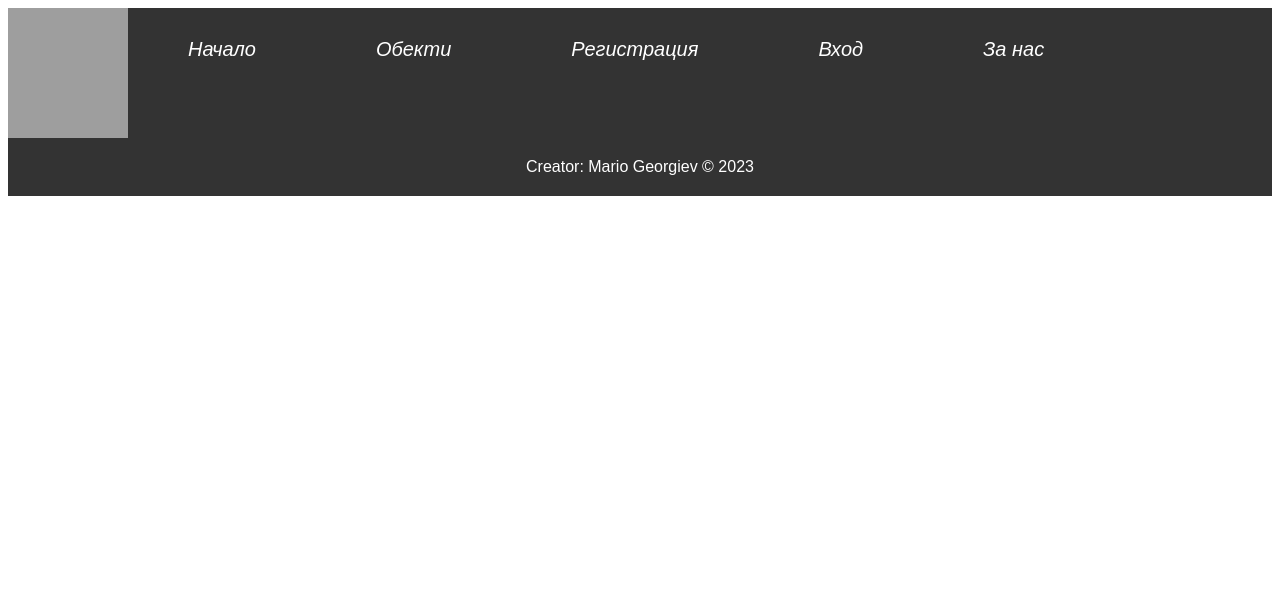
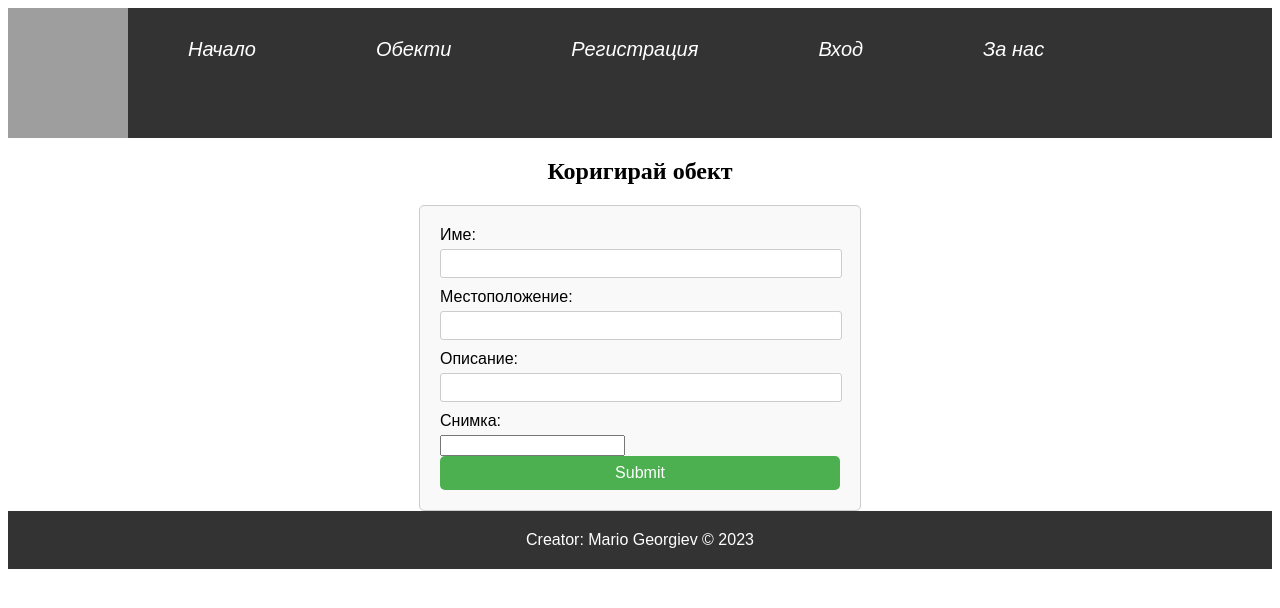
Before and after one commit to lenzarata93/react-project, a React (Vite) app in the folder client/: page /places/edit/1 in a window 1280 px wide. Shown: the top 608 px of the page. Built offline with nearby package versions, Linux system fonts and the light colour scheme; sample sign-in values are in the browser's storage; grey boxes are pictures that could not be loaded.

Commit message:
add Edit Page
adding custom css to details page

```diff
--- a/client/src/App.jsx
+++ b/client/src/App.jsx
@@ -11,6 +11,7 @@ import { useState } from 'react'
 import AuthContext from './components/contexts/authContext'
 import * as authService from './services/authService'
 import AuthGuard from './components/AuthGuard'
+import PlaceEdit from './components/Places/Place-Edit'
 
 function App() {
   const navigate = useNavigate();
@@ -60,6 +61,7 @@ function App() {
      <Routes>
       <Route path='/places' element = { <PlacesList />} />
       <Route path='/places/:id' element = {<PlaceDetails />} />
+      <Route path='/places/edit/:id' element = {<PlaceEdit />} />
       <Route path='/registration' element={<Registration />} />
       <Route path='/login' element = {<Login />} />
 
--- a/client/src/components/AuthGuard.jsx
+++ b/client/src/components/AuthGuard.jsx
@@ -1,7 +1,6 @@
 import { useContext } from "react"
 import AuthContext from "./contexts/authContext"
 import { Navigate, Outlet } from "react-router-dom";
-import Login from "./Users/User-Login";
 
     export default function AuthGuard (props){
         const {isAuth} = useContext(AuthContext);
--- a/client/src/components/Places/Place-Details.jsx
+++ b/client/src/components/Places/Place-Details.jsx
@@ -20,6 +20,10 @@ return (<>
     <img className= "img" src={place.imgUrl} alt={place.name} />
     <p>{place.description}</p>
     <p><strong>Местоположение:</strong> {place.location}</p>
+    <div className={styles.divBtn}>
+    <button className={styles.btn}>Промени</button>
+    <button className={styles.btn}>Изтрий</button>
+    </div>
 
     <div className={styles.addComment}>
         <textarea placeholder="Добави коментар"></textarea>
--- a/client/src/components/Places/Place-Details.module.css
+++ b/client/src/components/Places/Place-Details.module.css
@@ -37,3 +37,24 @@
   .addComment button:hover {
     background-color: #0056b3;
   }
+
+.btn {  width: 100%;
+  max-width:150px;
+  padding: 15px 50px;
+  border: 10px;
+  border-radius: 1000=px;
+  background-color: #007bff;
+  color: white;
+  cursor: pointer;
+  transition: background-color 0.3s ease;
+}
+ .btn:hover {
+  background-color: #0056b3;
+}
+
+.divBtn {
+  display: flex;
+  flex-direction: column;
+  align-items: center;
+  margin-bottom: 30px;
+}
--- /dev/null
+++ b/client/src/components/Places/Place-Edit.jsx
@@ -0,0 +1,23 @@
+export default function PlaceEdit(){
+
+    return(
+        <section>
+        <h1>
+
+            <center>Коригирай обект </center>
+            </h1>
+        <form >
+          <label htmlFor="name">Име:</label>
+          <input type="text" id="name" name="name" required="" />
+          <label htmlFor="location">Местоположение:</label>
+          <input type="text" id="location" name="location" required="" />
+          <label htmlFor="description">Описание:</label>
+          <input type="text" id="description" name="description" required="" />
+         <label htmlFor="Снимка">Снимка:</label>
+          <input type="imgUrl" id="imgUrl" name="imgUrl" required="" />
+          <input type="submit" defaultValue="Запази промените" />
+        </form>
+
+              </section>
+    )
+}
```
